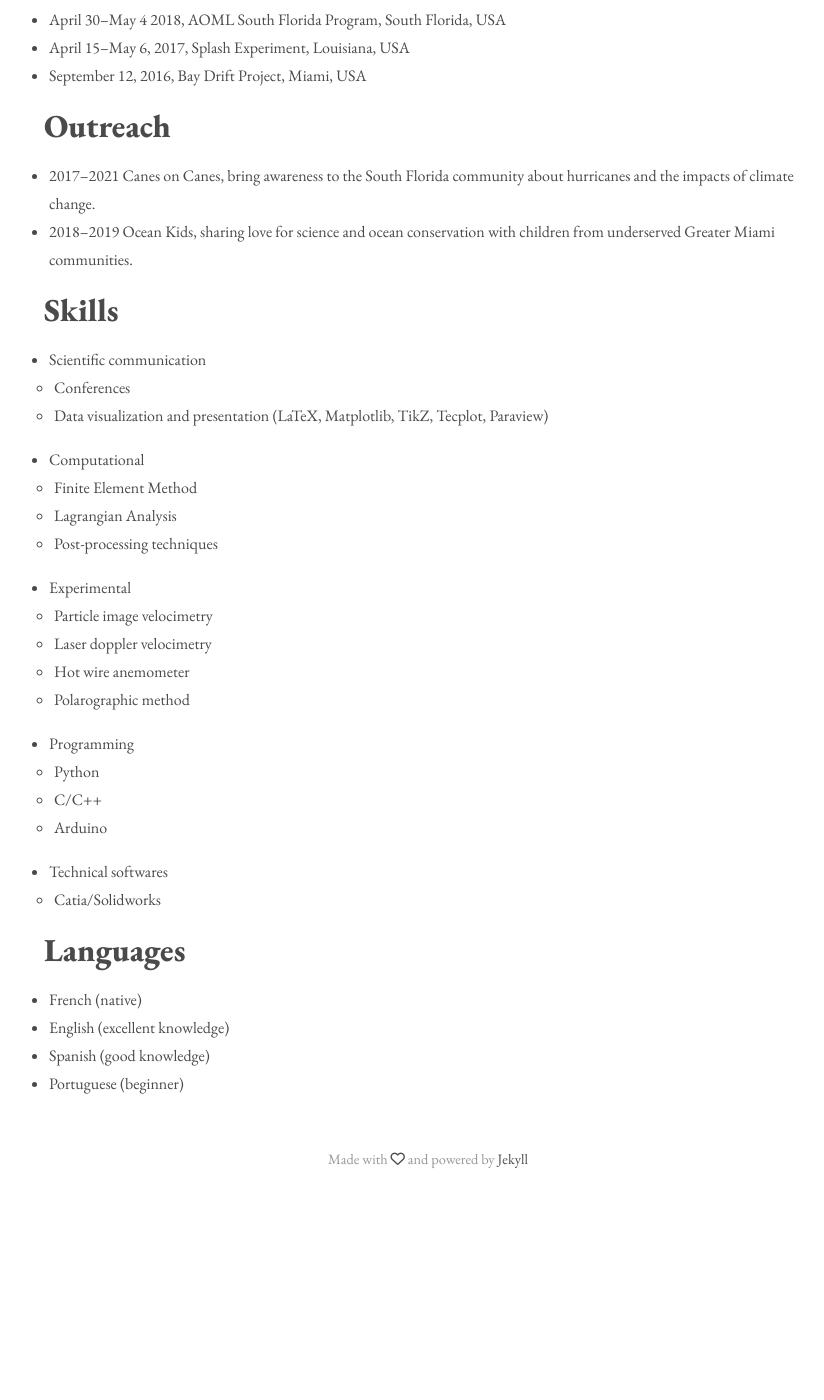
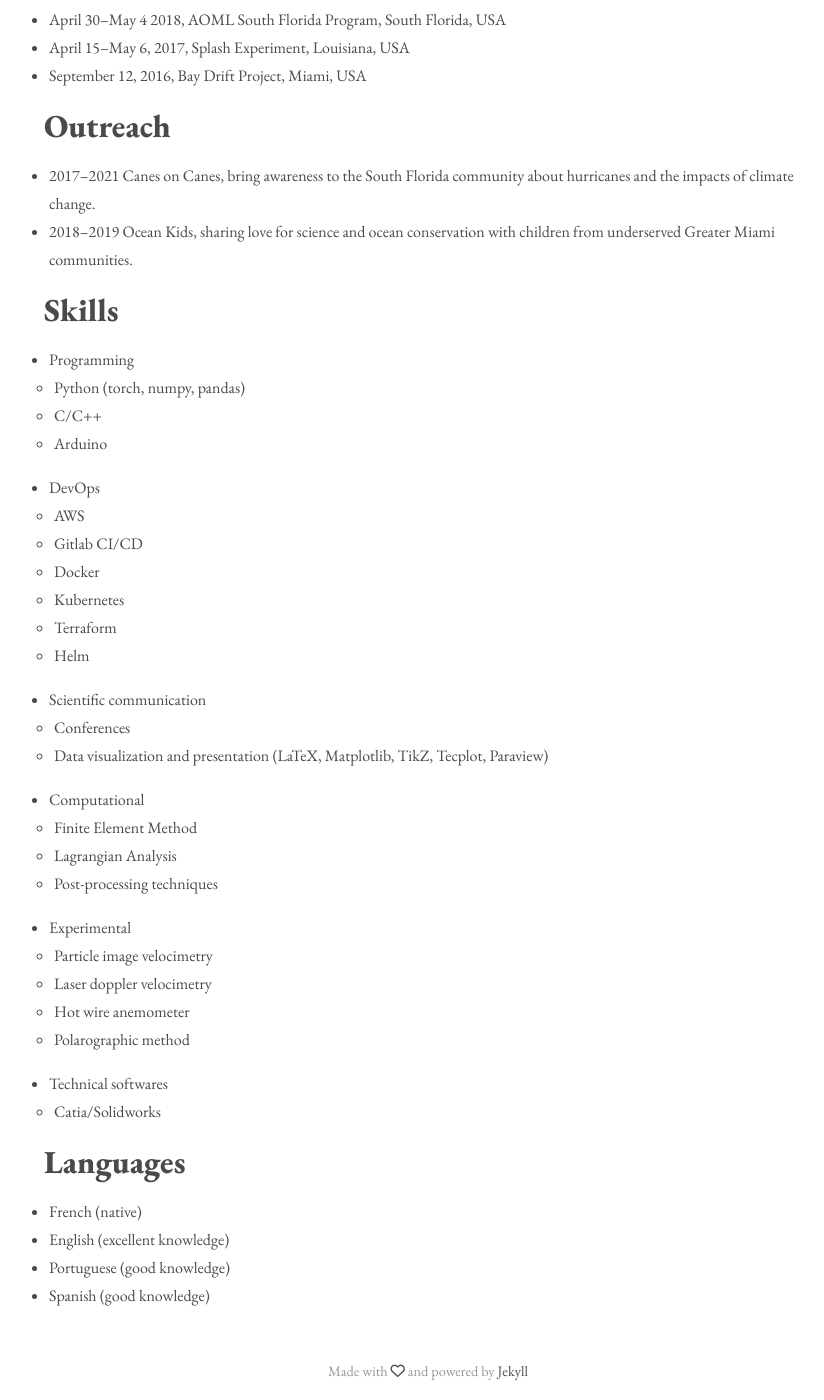
Before and after one commit to philippemiron/philippemiron.github.io, a Jekyll site: the page built from cv.md, in a window 1280 px wide and 1400 px high, scrolled down 4875 px. Shown: the whole window, without its empty margins (212-1036 px from the left). Built offline with Jekyll 4.4.1, drawn with Linux system fonts in a browser that asks for light colours; before the commit the page ends 6063 px from its top, so only the background shows below that; some of the changed text lies outside the part shown.

Commit message:
update cv

```diff
--- a/cv.md
+++ b/cv.md
@@ -51,8 +51,8 @@ order: 2
 + 2020, Samantha Medina, Influence of buoyancy on the velocity of floating objects affected by wind and current, Undergraduate thesis, Rosenstiel School of Marine, Atmospheric, & Earth Sciences, Miami, USA
 
 ## Fieldworks
-+ April 30–May 4 2018, [AOML South Florida Program](https://www.aoml.noaa.gov/phod/sfp), South Florida, USA
-+ April 15–May 6, 2017, [Splash Experiment](http://carthe.org/splash/), Louisiana, USA
++ April 30--May 4 2018, [AOML South Florida Program](https://www.aoml.noaa.gov/phod/sfp), South Florida, USA
++ April 15--May 6, 2017, [Splash Experiment](http://carthe.org/splash/), Louisiana, USA
 + September 12, 2016, [Bay Drift Project](http://carthe.org/baydrift/), Miami, USA
 
 ## Outreach
@@ -60,27 +60,35 @@ order: 2
 + 2018–2019 [Ocean Kids](https://www.rsmas.miami.edu/community-and-giving/outreach/ocean-kids/index.html), sharing love for science and ocean conservation with children from underserved Greater Miami communities.
 
 ## Skills
-+ Scientific communication
-    + Conferences
-    + Data visualization and presentation (LaTeX, Matplotlib, TikZ, Tecplot, Paraview)
-+ Computational
+- Programming
+  - Python (torch, numpy, pandas)
+  - C/C++
+  - Arduino
+- DevOps
+  - AWS
+  - Gitlab CI/CD
+  - Docker
+  - Kubernetes
+  - Terraform
+  - Helm
+- Scientific communication
+  - Conferences
+  - Data visualization and presentation (LaTeX, Matplotlib, TikZ, Tecplot, Paraview)
+- Computational
   - Finite Element Method
   - Lagrangian Analysis
   - Post-processing techniques
-+ Experimental
+- Experimental
   - Particle image velocimetry
   - Laser doppler velocimetry
   - Hot wire anemometer
   - Polarographic method
-+ Programming
-  - Python
-  - C/C++
-  - Arduino
-+ Technical softwares
+
+- Technical softwares
   - Catia/Solidworks
 
 ## Languages
-+ French (native)
-+ English (excellent knowledge)
-+ Spanish (good knowledge)
-+ Portuguese (beginner)
+- French (native)
+- English (excellent knowledge)
+- Portuguese (good knowledge)
+- Spanish (good knowledge)
```
Also changed, not shown: other parts of cv.md (+1 -1 lines).
